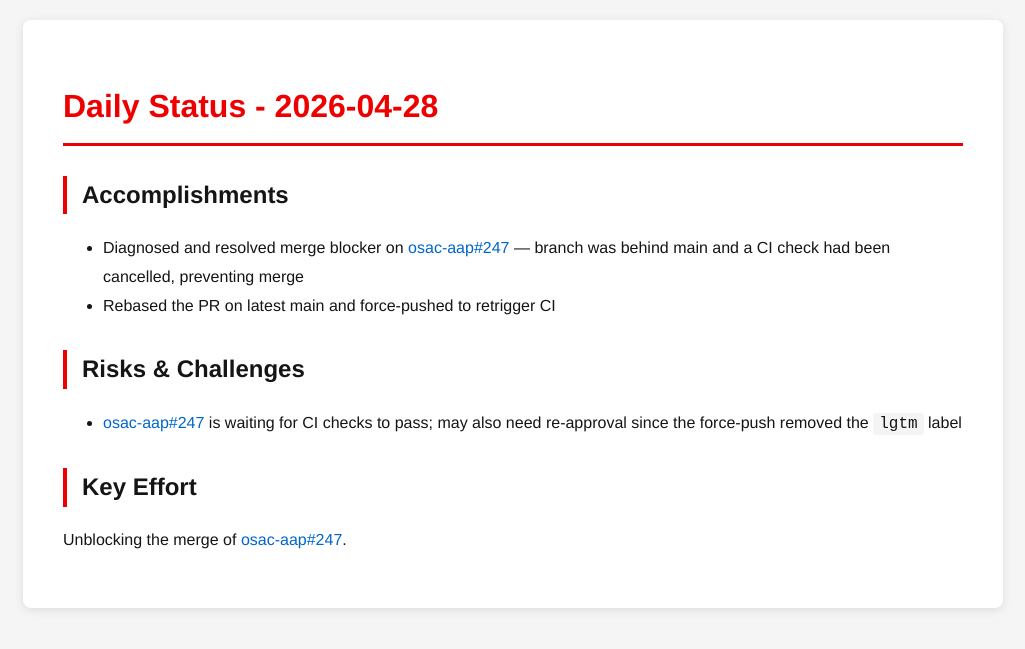
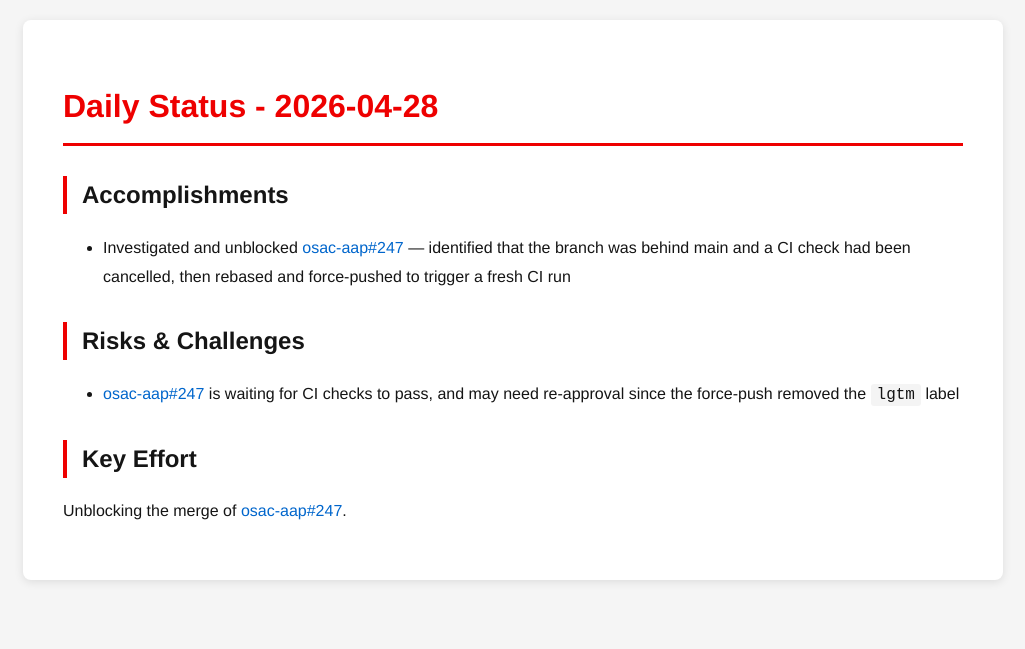
Before and after one commit to tzvatot/daily-status, a Jekyll site: the page built from 2026-04-28.md, in a window 1280 px wide. Shown: the top 649 px of the page, without its empty margins (127-1152 px from the left). Built offline with Jekyll 4.4.1, drawn with Linux system fonts in a browser that asks for light colours.

Commit message:
Daily status update - 2026-04-28

```diff
--- a/2026-04-28.md
+++ b/2026-04-28.md
@@ -7,11 +7,10 @@ date: 2026-04-28
 # Daily Status - 2026-04-28
 
 ## Accomplishments
-- Diagnosed and resolved merge blocker on [osac-aap#247](https://github.com/osac-project/osac-aap/pull/247) — branch was behind main and a CI check had been cancelled, preventing merge
-- Rebased the PR on latest main and force-pushed to retrigger CI
+- Investigated and unblocked [osac-aap#247](https://github.com/osac-project/osac-aap/pull/247) — identified that the branch was behind main and a CI check had been cancelled, then rebased and force-pushed to trigger a fresh CI run
 
 ## Risks & Challenges
-- [osac-aap#247](https://github.com/osac-project/osac-aap/pull/247) is waiting for CI checks to pass; may also need re-approval since the force-push removed the `lgtm` label
+- [osac-aap#247](https://github.com/osac-project/osac-aap/pull/247) is waiting for CI checks to pass, and may need re-approval since the force-push removed the `lgtm` label
 
 ## Key Effort
 Unblocking the merge of [osac-aap#247](https://github.com/osac-project/osac-aap/pull/247).
```
